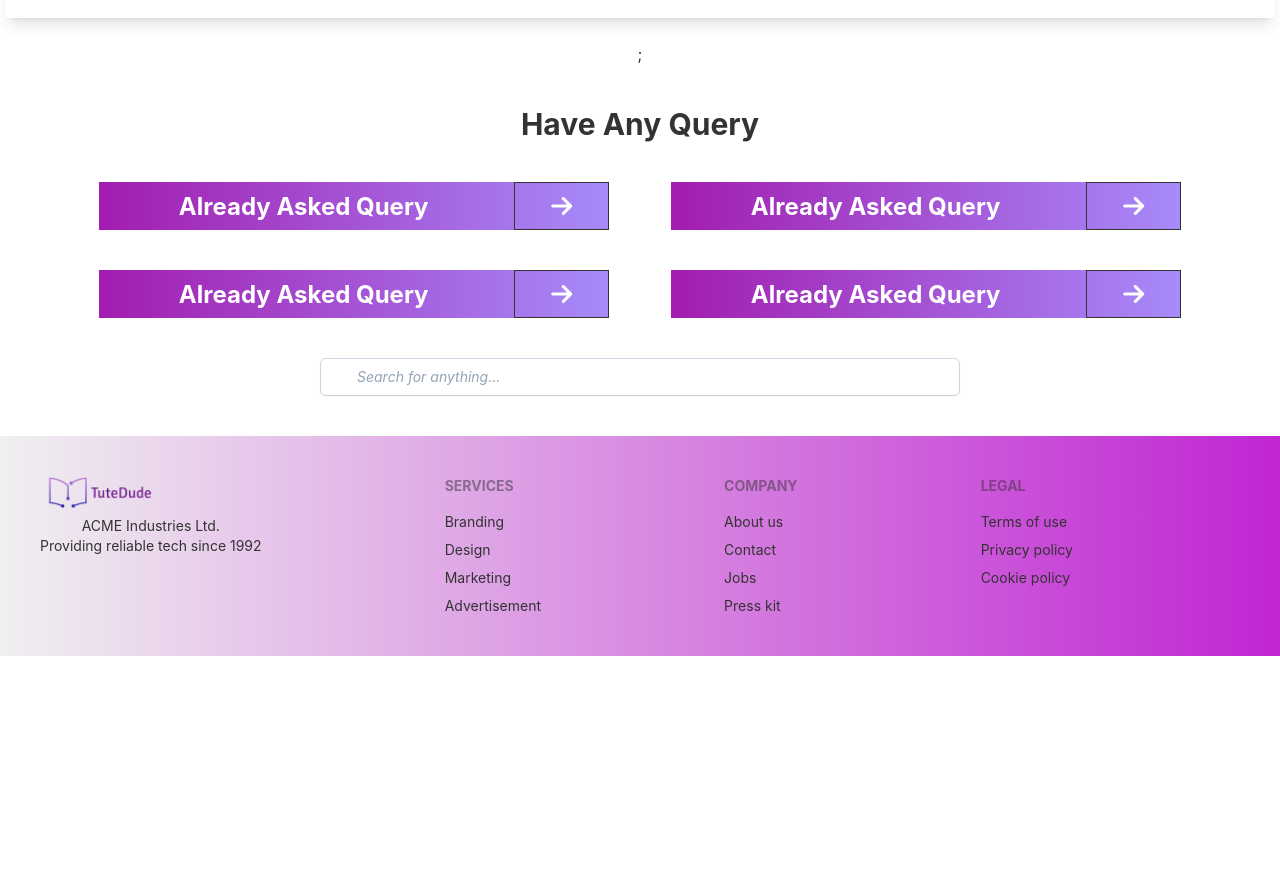
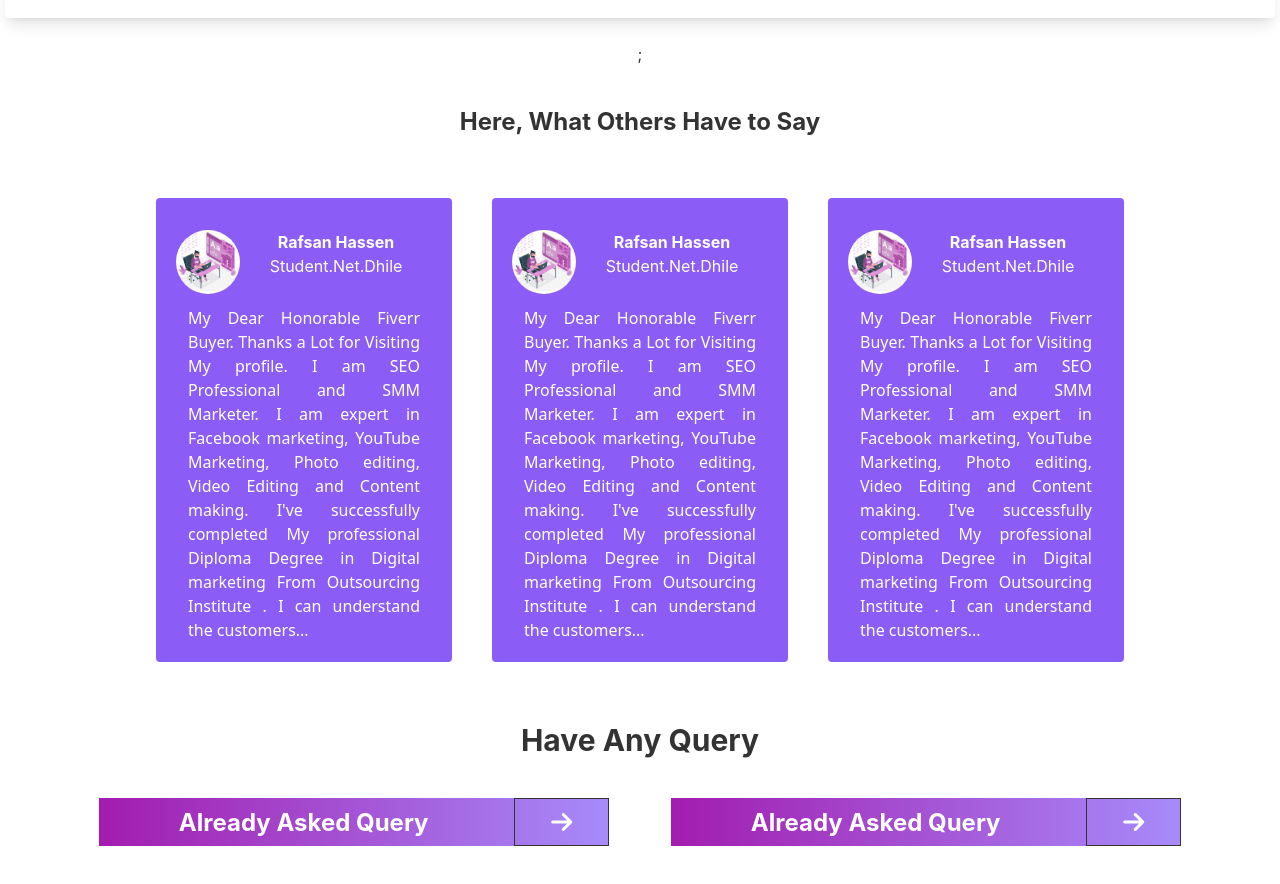
Before and after one commit to rashelmahomud/tuteDude-webSite, a React (Create React App) app: page / in a window 1280 px wide. Shown: the part 3552-4436 px from the top of the page. Before the commit the page ends 4208 px from the top, so only its background shows below. Built offline with nearby package versions, Linux system fonts and the light colour scheme.

Commit message:
added customer review

```diff
--- a/package.json
+++ b/package.json
@@ -12,6 +12,7 @@
     "react-dom": "^18.2.0",
     "react-router-dom": "^6.4.3",
     "react-scripts": "5.0.1",
+    "swiper": "^8.4.4",
     "web-vitals": "^2.1.4"
   },
   "scripts": {
--- a/public/index.html
+++ b/public/index.html
@@ -25,7 +25,7 @@
       work correctly both with client-side routing and a non-root public URL.
       Learn how to configure a non-root public URL by running `npm run build`.
     -->
-    <title>React App</title>
+    <title>totedude</title>
   </head>
   <body>
     <noscript>You need to enable JavaScript to run this app.</noscript>
--- a/src/Components/Pages/Home.js
+++ b/src/Components/Pages/Home.js
@@ -1,5 +1,6 @@
 import React from 'react';
 import Cetagoris from '../Cetagory/Cetagoris';
+import CustomerReview from '../Review/CustomerReview';
 import CustomerQuery from './CustomerQuery';
 import ExploreProgram from './ExploreProgram';
 import FullRefound from './FullRefound';
@@ -17,6 +18,7 @@ const Home = () => {
             <RecepsSuccess />
             <OurOffers />
             <Cetagoris />
+            <CustomerReview />
             <CustomerQuery />
         </div>
     );
--- /dev/null
+++ b/src/Components/Review/CustomerReview.js
@@ -0,0 +1,87 @@
+import React from "react";
+// Import Swiper React components
+import { Swiper, SwiperSlide } from "swiper/react";
+import photo from '../../assect/photoshop1.jpg'
+// Import Swiper styles
+import "swiper/css";
+export default function CustomerReview() {
+    return (
+        <>
+            <h1 className="text-2xl font-bold my-10">Here, What Others Have to Say</h1>
+            <div className="lg:mx-24 px-10">
+                <Swiper watchSlidesProgress={true} slidesPerView={3} className="mySwiper mx-20">
+
+
+                    <SwiperSlide>
+                        <div className="bg-violet-500 p-5 m-5 rounded">
+                            <div className="flex my-3">
+                                <img className="w-16 rounded-full" src={photo} alt='photo' />
+                                <div className="mx-auto">
+                                    <h1 className="font-bold  text-white">Rafsan Hassen</h1>
+                                    <span className="text-white">Student.Net.Dhile</span>
+                                </div>
+                            </div>
+                            <p className="text-white font-sans text-left px-3 text-justify">My Dear Honorable Fiverr Buyer. Thanks a Lot for Visiting My profile. I am SEO Professional and SMM Marketer. I am expert in Facebook marketing, YouTube Marketing, Photo editing, Video Editing and Content making. I've successfully completed My professional Diploma Degree in Digital marketing From Outsourcing Institute . I can understand the customers...</p>
+
+                        </div>
+                    </SwiperSlide>
+                    <SwiperSlide>
+                        <div className="bg-violet-500 p-5 m-5 rounded">
+                            <div className="flex my-3">
+                                <img className="w-16 rounded-full" src={photo} alt='photo' />
+                                <div className="mx-auto">
+                                    <h1 className="font-bold  text-white">Rafsan Hassen</h1>
+                                    <span className="text-white">Student.Net.Dhile</span>
+                                </div>
+                            </div>
+                            <p className="text-white font-sans text-left px-3 text-justify">My Dear Honorable Fiverr Buyer. Thanks a Lot for Visiting My profile. I am SEO Professional and SMM Marketer. I am expert in Facebook marketing, YouTube Marketing, Photo editing, Video Editing and Content making. I've successfully completed My professional Diploma Degree in Digital marketing From Outsourcing Institute . I can understand the customers...</p>
+
+                        </div>
+                    </SwiperSlide>
+                    <SwiperSlide>
+                        <div className="bg-violet-500 p-5 m-5 rounded">
+                            <div className="flex my-3">
+                                <img className="w-16 rounded-full" src={photo} alt='photo' />
+                                <div className="mx-auto">
+                                    <h1 className="font-bold  text-white">Rafsan Hassen</h1>
+                                    <span className="text-white">Student.Net.Dhile</span>
+                                </div>
+                            </div>
+                            <p className="text-white font-sans text-left px-3 text-justify">My Dear Honorable Fiverr Buyer. Thanks a Lot for Visiting My profile. I am SEO Professional and SMM Marketer. I am expert in Facebook marketing, YouTube Marketing, Photo editing, Video Editing and Content making. I've successfully completed My professional Diploma Degree in Digital marketing From Outsourcing Institute . I can understand the customers...</p>
+
+                        </div>
+                    </SwiperSlide>
+                    <SwiperSlide>
+                        <div className="bg-violet-500 p-5 m-5 rounded">
+                            <div className="flex my-3">
+                                <img className="w-16 rounded-full" src={photo} alt='photo' />
+                                <div className="mx-auto">
+                                    <h1 className="font-bold  text-white">Rafsan Hassen</h1>
+                                    <span className="text-white">Student.Net.Dhile</span>
+                                </div>
+                            </div>
+                            <p className="text-white font-sans text-left px-3 text-justify">My Dear Honorable Fiverr Buyer. Thanks a Lot for Visiting My profile. I am SEO Professional and SMM Marketer. I am expert in Facebook marketing, YouTube Marketing, Photo editing, Video Editing and Content making. I've successfully completed My professional Diploma Degree in Digital marketing From Outsourcing Institute . I can understand the customers...</p>
+
+                        </div>
+                    </SwiperSlide>
+                    <SwiperSlide>
+                        <div className="bg-violet-500 p-5 m-5 rounded">
+                            <div className="flex my-3">
+                                <img className="w-16 rounded-full" src={photo} alt='photo' />
+                                <div className="mx-auto">
+                                    <h1 className="font-bold  text-white">Rafsan Hassen</h1>
+                                    <span className="text-white">Student.Net.Dhile</span>
+                                </div>
+                            </div>
+                            <p className="text-white font-sans text-left px-3 text-justify">My Dear Honorable Fiverr Buyer. Thanks a Lot for Visiting My profile. I am SEO Professional and SMM Marketer. I am expert in Facebook marketing, YouTube Marketing, Photo editing, Video Editing and Content making. I've successfully completed My professional Diploma Degree in Digital marketing From Outsourcing Institute . I can understand the customers...</p>
+
+                        </div>
+                    </SwiperSlide>
+
+
+
+                </Swiper>
+            </div>
+        </>
+    );
+}
```
Also changed, not shown: 1 other file (tests, documents, lock files or other folders).
